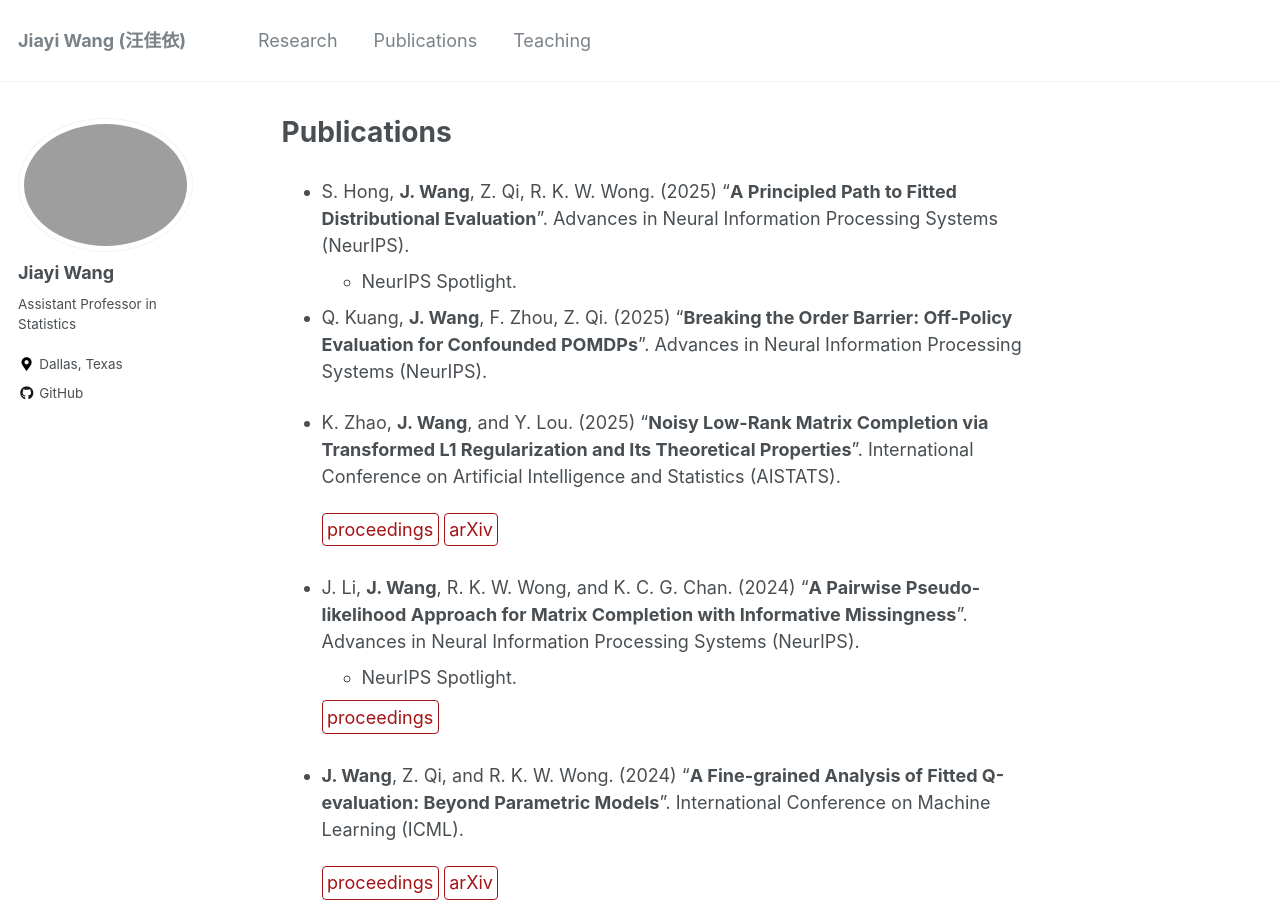
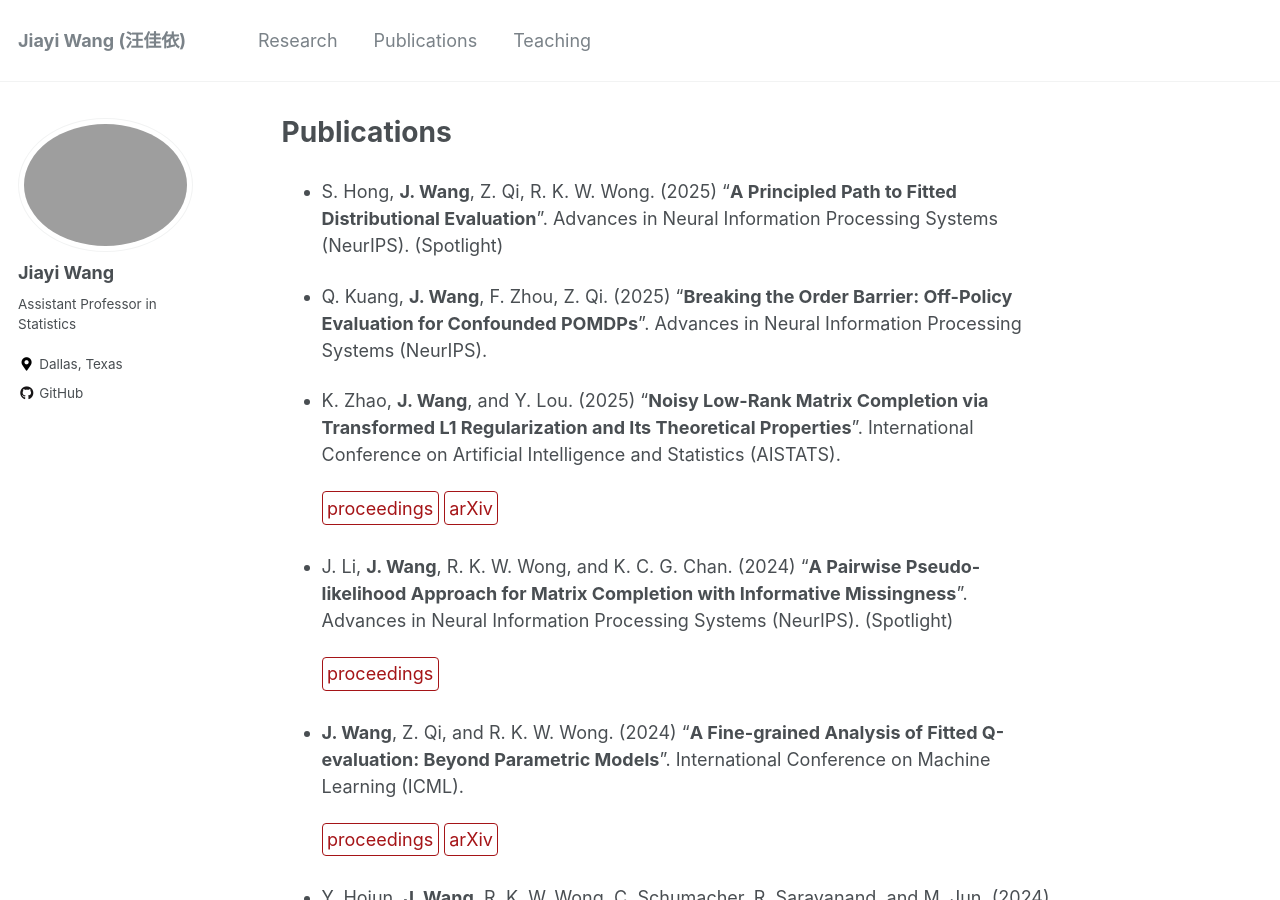
Before and after one commit to jiayiwang1017/jiayiwang1017.github.io, a Jekyll site: the page built from _pages/publications.md, in a window 1280 px wide and 900 px high. Built offline with Jekyll 4.4.1, drawn with Linux system fonts in a browser that asks for light colours.

Commit message:
Update publications.md

```diff
--- a/_pages/publications.md
+++ b/_pages/publications.md
@@ -3,8 +3,7 @@ permalink: /publications/
 title: "Publications"
 ---
 
-- S. Hong, **J. Wang**, Z. Qi, R. K. W. Wong. (2025) "**A Principled Path to Fitted Distributional Evaluation**". Advances in Neural Information Processing Systems (NeurIPS).
-   - NeurIPS Spotlight.
+- S. Hong, **J. Wang**, Z. Qi, R. K. W. Wong. (2025) "**A Principled Path to Fitted Distributional Evaluation**". Advances in Neural Information Processing Systems (NeurIPS). (Spotlight)
 
 - Q. Kuang, **J. Wang**, F. Zhou, Z. Qi. (2025) "**Breaking the Order Barrier: Off-Policy Evaluation for Confounded POMDPs**". Advances in Neural Information Processing Systems (NeurIPS).
 
@@ -13,8 +12,8 @@ title: "Publications"
    [proceedings](https://proceedings.neurips.cc/paper_files/paper/2024/file/149ad6e32c08b73a3ecc3d11977fcc47-Paper-Conference.pdf){: .btn--research} [arXiv](https://arxiv.org/abs/2503.02289){: .btn--research}
 
 
-- J. Li, **J. Wang**, R. K. W. Wong, and K. C. G. Chan. (2024) "**A Pairwise Pseudo-likelihood Approach for Matrix Completion with Informative Missingness**". Advances in Neural Information Processing Systems (NeurIPS).
-   - NeurIPS Spotlight.
+- J. Li, **J. Wang**, R. K. W. Wong, and K. C. G. Chan. (2024) "**A Pairwise Pseudo-likelihood Approach for Matrix Completion with Informative Missingness**". Advances in Neural Information Processing Systems (NeurIPS). (Spotlight)
+
 
   [proceedings](https://proceedings.neurips.cc/paper_files/paper/2024/file/149ad6e32c08b73a3ecc3d11977fcc47-Paper-Conference.pdf){: .btn--research}
 
```
